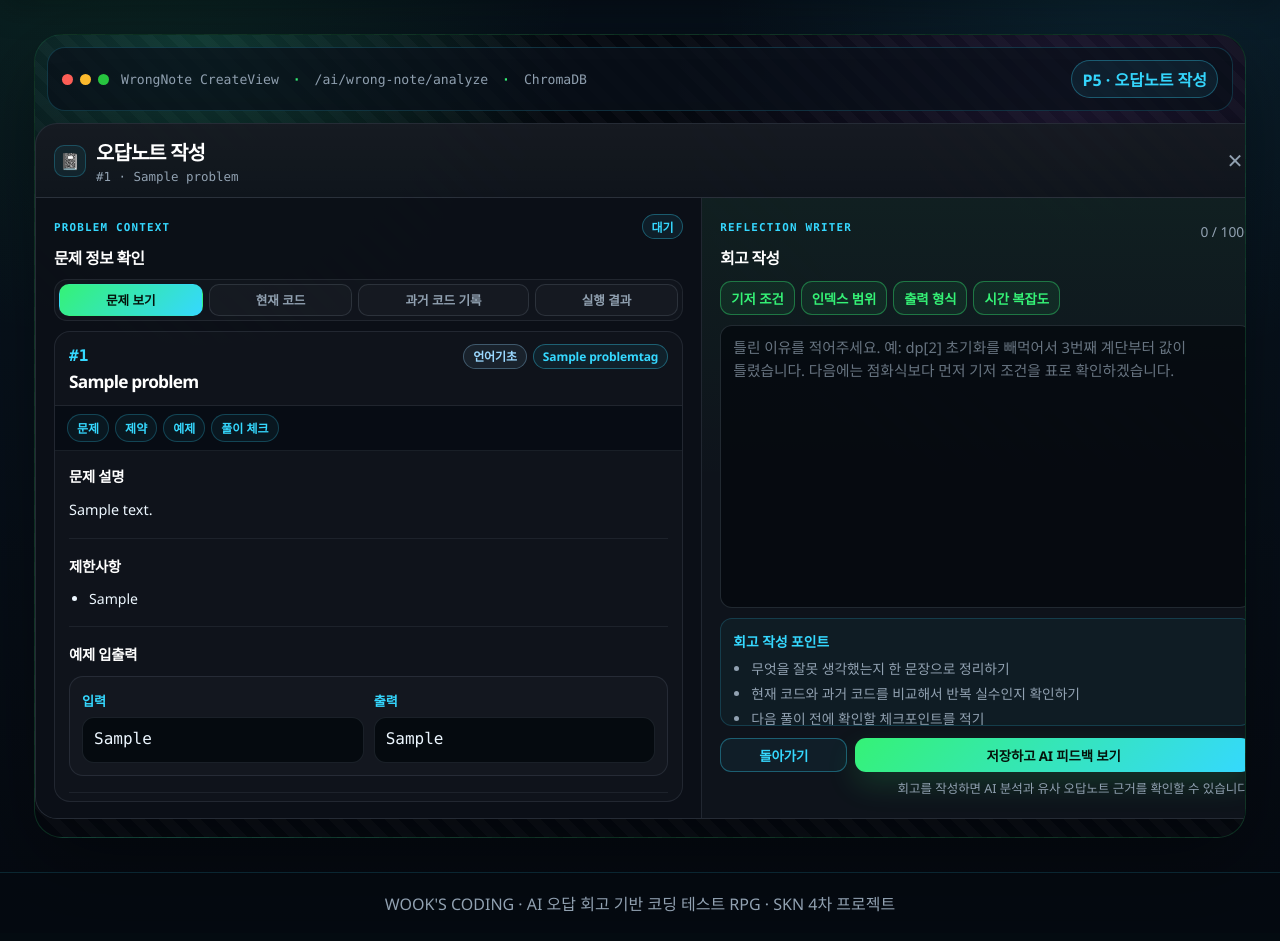
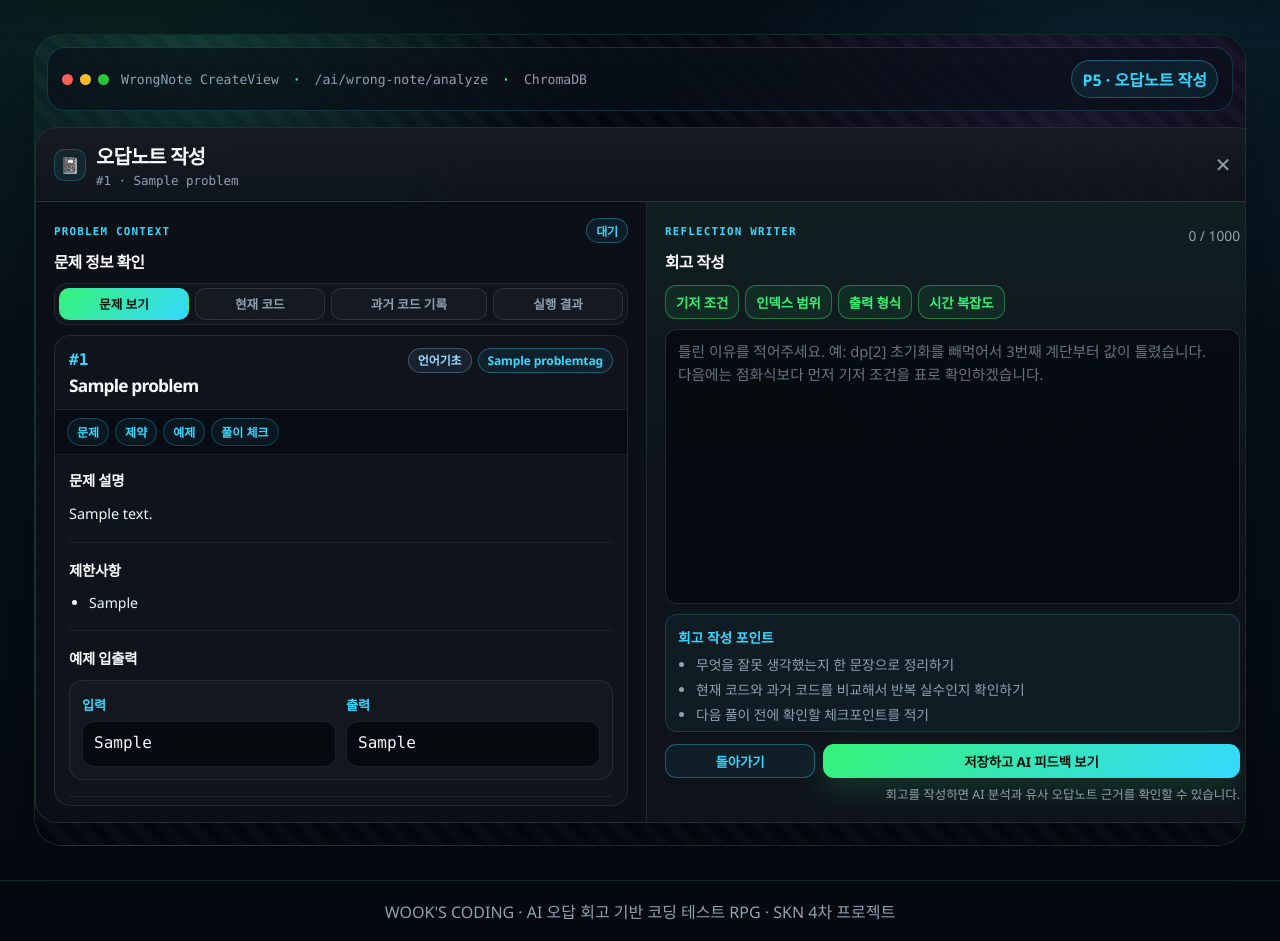
Before and after one commit to keroro7729/SKN_4rd_1TEAM, a Django app: page /wrongnotes/create/1/ in a window 1280 px wide. Shown: the part 71-1012 px from the top of the page. Before the commit the page ends 983 px from the top, so only its background shows below. Run offline with Django 5.2, Linux system fonts and the light colour scheme; a user stored in the database is signed in; tables that the repository leaves empty hold one stand-in row (values such as "Sample post").

Commit message:
style: balance wrongnote create two column widths

```diff
--- a/django/static/css/pages/wrongnote_tabs.css
+++ b/django/static/css/pages/wrongnote_tabs.css
@@ -807,3 +807,168 @@
   .wn2-problem-titlebar h3 { font-size: 1.08rem; }
   .reflection-tab { font-size: .79rem; }
 }
+
+
+/* v24 equal-width / no-clipping layout fix
+   - Use the full browser width for the wrongnote create workspace.
+   - Make problem context and reflection writer the same width on desktop.
+   - Prevent right panel content from being cut horizontally or vertically.
+*/
+.content:has(.wn2-page) {
+  max-width: none !important;
+  width: 100% !important;
+  padding: 0 !important;
+}
+
+.wn2-page {
+  width: 100% !important;
+  min-width: 0 !important;
+  overflow-x: hidden !important;
+}
+
+@media (min-width: 861px) {
+  .wn2-shell {
+    width: min(1540px, calc(100vw - 56px)) !important;
+    margin: 16px auto 22px !important;
+  }
+
+  .wn2-grid {
+    /* 핵심: 문제 정보 확인 = 회고 작성 동일 너비 */
+    grid-template-columns: minmax(0, 1fr) minmax(0, 1fr) !important;
+    height: clamp(620px, calc(100vh - 180px), 820px) !important;
+    min-height: 620px !important;
+    max-height: none !important;
+    overflow: hidden !important;
+  }
+
+  .wn2-panel {
+    min-width: 0 !important;
+    width: 100% !important;
+    max-width: none !important;
+    padding: 16px 18px !important;
+  }
+
+  .wn2-context-panel,
+  .wn2-reflection-panel {
+    width: 100% !important;
+    min-width: 0 !important;
+    max-width: none !important;
+    height: 100% !important;
+    overflow: hidden !important;
+  }
+
+  .wn2-reflection-panel {
+    display: grid !important;
+    grid-template-rows: auto auto minmax(0, 1fr) auto auto auto !important;
+    gap: 0 !important;
+  }
+
+  .wn2-panel-head,
+  .quick-template-row,
+  .wn2-guide-box,
+  .wn2-actions,
+  .status-line {
+    min-width: 0 !important;
+    max-width: 100% !important;
+  }
+
+  .quick-template-row {
+    overflow: visible !important;
+  }
+
+  .quick-template-row .game-mini-btn {
+    flex: 0 1 auto !important;
+    white-space: nowrap !important;
+  }
+
+  .wn2-reflection-textarea {
+    min-width: 0 !important;
+    width: 100% !important;
+    max-width: 100% !important;
+    height: auto !important;
+    min-height: 0 !important;
+    max-height: none !important;
+    resize: none !important;
+    overflow: auto !important;
+  }
+
+  .wn2-guide-box {
+    max-height: 118px !important;
+    overflow: auto !important;
+  }
+
+  .wn2-actions {
+    display: grid !important;
+    grid-template-columns: minmax(120px, .36fr) minmax(0, 1fr) !important;
+    align-items: center !important;
+  }
+
+  .wn2-actions .game-btn,
+  .wn2-actions button {
+    width: 100% !important;
+    min-width: 0 !important;
+    max-width: 100% !important;
+    white-space: nowrap !important;
+    overflow: hidden !important;
+    text-overflow: ellipsis !important;
+  }
+
+  .status-line {
+    text-align: right !important;
+    white-space: normal !important;
+    overflow-wrap: anywhere !important;
+  }
+
+  .wn2-feedback {
+    max-height: 220px !important;
+    overflow: auto !important;
+  }
+
+  .wn2-tab-body,
+  .reflection-panel.is-active,
+  .wn2-problem-reader,
+  .wn2-inner-card {
+    min-width: 0 !important;
+    max-width: 100% !important;
+  }
+
+  .wn2-scroll-reader,
+  .wn2-code-view,
+  .wn2-history-list {
+    min-width: 0 !important;
+    width: 100% !important;
+    max-width: 100% !important;
+    overflow: auto !important;
+  }
+}
+
+@media (min-width: 861px) and (max-width: 1180px) {
+  .wn2-shell {
+    width: calc(100vw - 24px) !important;
+  }
+  .wn2-panel {
+    padding: 14px !important;
+  }
+  .reflection-tab {
+    font-size: .74rem !important;
+    padding: 0 8px !important;
+  }
+  .quick-template-row .game-mini-btn {
+    font-size: .76rem !important;
+    padding-inline: 8px !important;
+  }
+}
+
+/* 브라우저 폭이 좁을 때만 세로 배치. 이 경우 잘림 없이 각 패널 전체 폭 사용 */
+@media (max-width: 860px) {
+  .content:has(.wn2-page) {
+    padding: 0 !important;
+  }
+  .wn2-shell {
+    width: calc(100vw - 18px) !important;
+  }
+  .wn2-reflection-panel {
+    min-width: 0 !important;
+    overflow: visible !important;
+  }
+}
--- a/django/static/css/style.css
+++ b/django/static/css/style.css
@@ -5,6 +5,6 @@
 @import url("./pages/problem_list.css?v=clean-game-ux-v12");
 @import url("./pages/problem_solve.css?v=problem-solve-three-split-v17");
 @import url("./pages/wrongnote_library.css?v=clean-game-ux-v12");
-@import url("./pages/wrongnote_tabs.css?v=wrongnote-two-column-v23");
+@import url("./pages/wrongnote_tabs.css?v=wrongnote-equal-width-v24");
 @import url("./pages/mypage.css?v=clean-game-ux-v12");
 @import url("./pages/responsive.css?v=clean-game-ux-v12");
--- a/django/templates/wrongnotes/wrongnote_form.html
+++ b/django/templates/wrongnotes/wrongnote_form.html
@@ -3,7 +3,7 @@
 {% block title %}오답노트 작성 · WOOK'S CODING{% endblock %}
 
 {% block extra_head %}
-<link rel="stylesheet" href="{% static 'css/pages/wrongnote_tabs.css' %}?v=wrongnote-two-column-v23">
+<link rel="stylesheet" href="{% static 'css/pages/wrongnote_tabs.css' %}?v=wrongnote-equal-width-v24">
 {% endblock %}
 
 
@@ -275,5 +275,5 @@
 {% endblock %}
 
 {% block scripts %}
-<script src="{% static 'js/wrongnote_form.js' %}?v=wrongnote-two-column-v23"></script>
+<script src="{% static 'js/wrongnote_form.js' %}?v=wrongnote-equal-width-v24"></script>
 {% endblock %}
```
